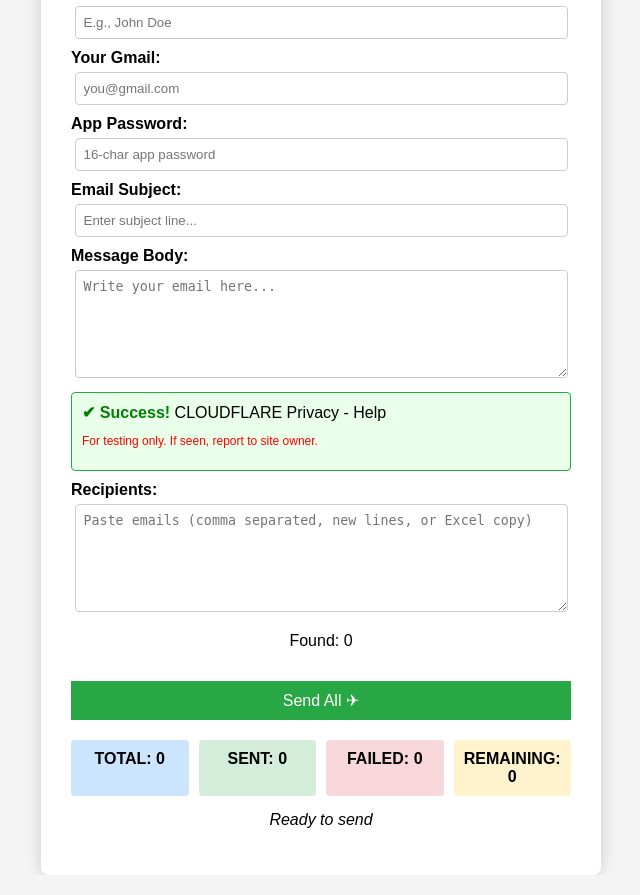
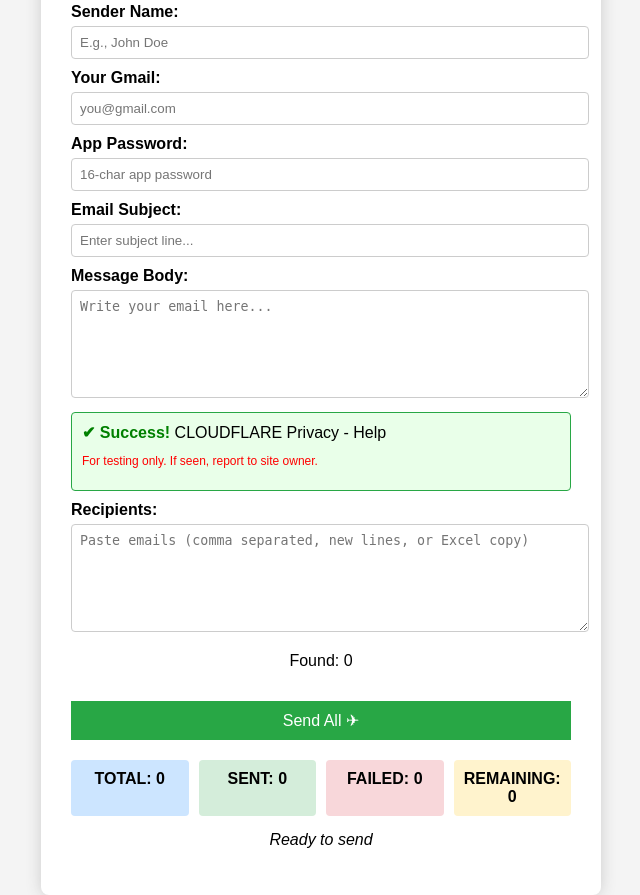
Before and after one commit to pradeepkumar95751-bit/Pradee-Kumar, a Flask app: page / in a window 1280 px wide. Shown: the whole page, without its empty margins (319-959 px from the left). Run offline with Flask 2, Linux system fonts and the light colour scheme.

Commit message:
Update style.css

```diff
--- a/static/style.css
+++ b/static/style.css
@@ -2,7 +2,7 @@ body {
     font-family: Arial, sans-serif;
     background: #f4f4f4;
     margin: 0;
-    height: 95vh;
+    height: 100vh;
     display: flex;
     align-items: center;
     justify-content: center;
@@ -12,7 +12,7 @@ body {
     display: flex;
     justify-content: center;
     align-items: center;
-    width: 95%;
+    width: 100%;
 }
 
 .dashboard {
@@ -32,7 +32,7 @@ label {
 }
 
 input, textarea {
-    width: 95%;
+    width: 100%;
     padding: 8px;
     margin-top: 5px;
     border-radius: 4px;
```
